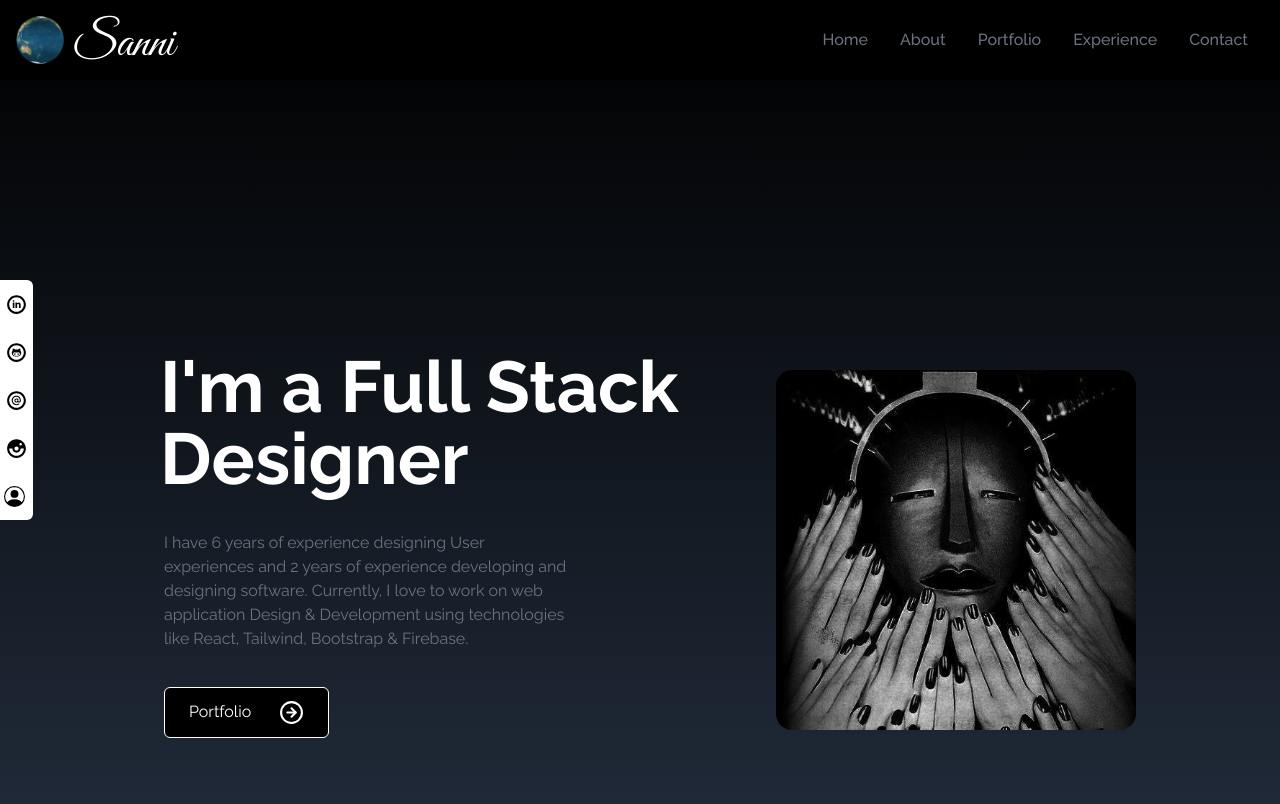
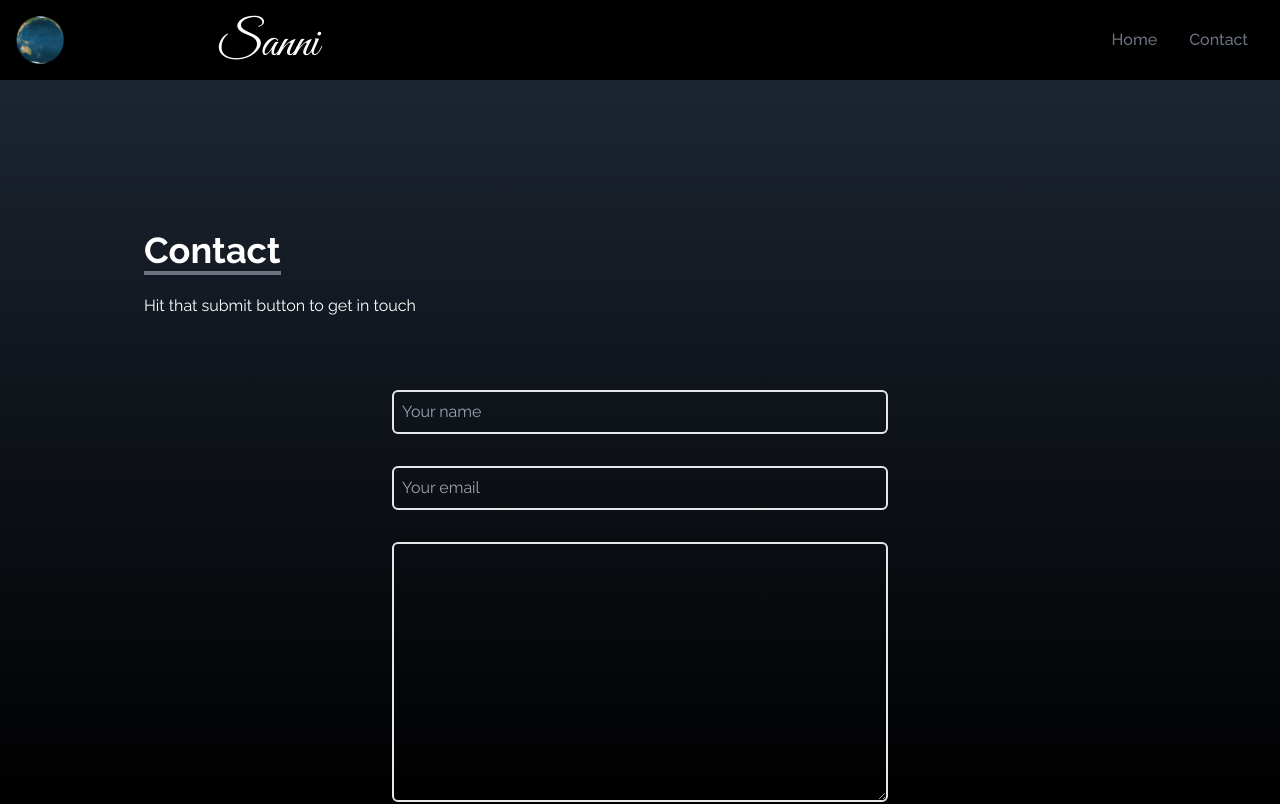
Before and after one commit to sxanni/react-tw-portfolio, a React (Create React App) app: page /Contact in a window 1280 px wide. Shown: the top 804 px of the page. Built offline with nearby package versions, Linux system fonts and the light colour scheme.

Commit message:
7th: Been trying to use both react scroll adn react router, but i finally gave in to have only react router so as to meet requirements, might also seperate about and experience sections into seperate pages.

```diff
--- a/package.json
+++ b/package.json
@@ -7,7 +7,6 @@
     "@testing-library/jest-dom": "^5.16.4",
     "@testing-library/react": "^13.3.0",
     "@testing-library/user-event": "^13.5.0",
-    "gh-pages": "^4.0.0",
     "react": "^18.2.0",
     "react-dom": "^18.2.0",
     "react-icons": "^4.4.0",
@@ -45,6 +44,7 @@
   },
   "devDependencies": {
     "autoprefixer": "^10.4.7",
+    "gh-pages": "^4.0.0",
     "postcss": "^8.4.14",
     "tailwindcss": "^3.1.4"
   }
--- a/src/App.js
+++ b/src/App.js
@@ -1,34 +1,55 @@
-
+import React from "react";
 import NavBar from "./components/NavBar";
-import Contact from './Contact';
-import Gallery from './Gallery';
-import Home from "./components/Home";
+import Contact from "./Contact";
+import Home from "./Home";
+import Gallery from "./Gallery";
+import Header from "./components/Header";
 import About from "./components/About";
 import Portfolio from "./components/Portfolio";
 import Experience from "./components/Experience";
 import SocialLinks from "./components/SocialLinks";
-import {BrowserRouter,Route, Link } from "react-router-dom";
+import { BrowserRouter, Routes, Route, Router } from "react-router-dom";
 
 function App() {
   return (
 
-    <div>
+    <BrowserRouter>
+      <Routes>
+        <Route exact path="/" element={<Home />} />
+        <Route path="/contact" element={<Contact />} />
+      </Routes>
+    </BrowserRouter>
+    // <BrowserRouter>
+    // <div className="container mt-2" style={{ marginTop: 40 }}>
+    //     <NavBar />
 
-      {/* <div> */}
-      {/* </div> */}
-      {/* <Route exact path="/" component={Home} /> */}
+    //     <Routes>
+    //       <Routes exact path="/">
 
-      <NavBar />
-      <Home />
-      <About />
-      <Portfolio />
-      <Experience />
-      {/* <Contact /> */}
-      {/* <Gallery /> */}
+    //       </Routes>
 
-      <SocialLinks />
-      {/* <Route to="" component={Contact} /> */}
-    </div>
+    //       <Route path="/Contact" element={<Contact/>} />
+    //     </Routes>
+    //   </div>
+    // </BrowserRouter>
+    // <div className="App">
+
+    // {/* <NavBar /> */}
+
+    // {/* <Routes>
+
+    //     <Route exact path="/Contact" element={<Contact/>} />
+    //     <Route exact path="/components/Home" element={<Home/>} />
+    //   </Routes> */}
+
+    //   {/* <Home />
+    //   <About />
+    //   <Portfolio />
+    //   <Experience />
+    //   <SocialLinks /> */}
+    //   {/* <Contact /> */}
+    //   {/* <Gallery /> */}
+    // {/* </div> */}
   );
 }
 
--- a/src/Contact.js
+++ b/src/Contact.js
@@ -2,10 +2,12 @@ import React from 'react';
 import NavBar from "./components/NavBar";
 
 
-const Contact = () => {
+{/* <NavBar/> */}
+function Contact() {
   return (
-    <div name="contact" className='w-full h-screen bg-gradient-to-b from-gray-800 to-black p-10 pt-80 text-white'>
-        <NavBar/>
+    <div>
+      <NavBar/>
+    <div name="Contact" className='w-full h-screen bg-gradient-to-b from-gray-800 to-black p-10 pt-80 text-white'>
        <div className='flex flex-col p-4 justify-center max-w-screen-lg mx-auto h-full'>
         <div className='pb-8 mt-20'>
             <p className='text-4xl font-bold inline border-b-4 border-gray-500'>Contact</p>
@@ -21,7 +23,8 @@ const Contact = () => {
         </div>
        </div>
     </div>
-  )
+    </div>
+  );
 }
 
 export default Contact
--- /dev/null
+++ b/src/Home.js
@@ -0,0 +1,24 @@
+import React from 'react'
+import NavBar from './components/NavBar'
+import Contact from "./Contact";
+import Gallery from "./Gallery";
+import Header from "./components/Header";
+import About from "./components/About";
+import Portfolio from "./components/Portfolio";
+import Experience from "./components/Experience";
+import SocialLinks from "./components/SocialLinks";
+
+const Home = () => {
+  return (
+    <div>
+        <NavBar/>
+         <Header />
+            <About />
+            <Portfolio />
+            <Experience />
+            <SocialLinks />
+    </div>
+  )
+}
+
+export default Home
--- a/src/components/Home.jsx
+++ b/src/components/Header.jsx
@@ -4,9 +4,9 @@ import { FiArrowRightCircle } from "react-icons/fi";
 import {Link} from "react-scroll";
 
 
-const Home = () => {
+const Header = () => {
   return (
-    <div name="home"
+    <div name="header"
     className=" h-screen w-full bg-gradient-to-b from-black to bg-gray-800 pt-5 pb-20 md:pb-5 ">
       <div className="pt-8 mt-32 max-w-screen-lg mx-auto translate-y-40 md:translate-y-0
       flex flex-col items-center justify-center h-full px-4 md:flex-row ">
@@ -39,4 +39,4 @@ const Home = () => {
   );
 };
 
-export default Home;
+export default Header;
--- a/src/components/NavBar.jsx
+++ b/src/components/NavBar.jsx
@@ -1,7 +1,8 @@
 import React, { useState } from "react";
 import icon from "../assets/icon.gif";
 import { FaBars, FaTimes } from "react-icons/fa";
-import {Link} from "react-scroll";
+import {Link as LinkS} from "react-scroll";
+import {Link as LinkR} from "react-router-dom";
 
 const NavBar = () => {
   const [nav, setNav] = useState(false); //set state in order to flip hamburger icon
@@ -11,22 +12,34 @@ const NavBar = () => {
     {
       id: 1,
       link: "home",
+      to: "/",
+      Link: "LinkR",
     },
-    {
-      id: 2,
-      link: "about",
-    },
-    {
-      id: 3,
-      link: "portfolio",
-    },
-    {
-      id: 4,
-      link: "experience",
-    },
+    // {
+    //   id: 2,
+    //   link: "about",
+    //   to: "/",
+    //   Link: "LinkS",
+
+    // },
+    // {
+    //   id: 3,
+    //   link: "portfolio",
+    //   to: "portfolio",
+    //   Link: "LinkS",
+    // },
+    // {
+    //   id: 4,
+    //   link: "experience",
+    //   to: "experience",
+    //   Link: "LinkS",
+
+    // },
     {
       id: 5,
       link: "contact",
+      to: "/Contact" ,
+      Link: LinkR,
     },
   ];
 
@@ -40,7 +53,7 @@ const NavBar = () => {
       <div className="name text-5xl font-signature mr-52 lg:mr-36 xl:-translate-x-60 lg:-translate-x-36 pt-2 bg-black ">Sanni</div>
       <ul className="hidden md:flex bg-black">
         {/* map link to links array */}
-        {links.map(({ id, link }) => (
+        {links.map(({ id, link, to, }) => (
           // insert li tag with properties you want for each link
 
           <li
@@ -51,7 +64,7 @@ const NavBar = () => {
           >
             {/* link value (name) will be outputted below. oonc */}
 
-            <Link to={link} smooth duration={500}>{link}</Link>
+            <LinkR to={to} smooth="true" duration={500}>{link}</LinkR>
           </li>
         ))}
       </ul>
@@ -73,7 +86,7 @@ const NavBar = () => {
       from-black to-gray-800 text-gray-500"
         >
           {/* map link to links array */}
-          {links.map(({ id, link }) => (
+          {links.map(({ id, link, to, Link }) => (
             // insert li tag with properties you want for each link
 
             <li
@@ -83,7 +96,7 @@ const NavBar = () => {
          text-gray-500 hover:text-white hover:scale-110 duration-200 "
             >
               {/* link value (name) will be outputted here */}
-              <Link onClick={() => setNav(!nav)} to={link} smooth duration={500}>{link}</Link>
+              <LinkR onClick={() => setNav(!nav)} to={to} smooth="true" duration={500}>{link}</LinkR>
             </li>
           ))}
         </ul>
--- a/src/index.js
+++ b/src/index.js
@@ -1,25 +1,40 @@
 import React from 'react';
+// import ReactDOM from 'react-dom/client';
 import ReactDOM from 'react-dom/client';
 import './index.css';
 import App from './App';
-import {BrowserRouter} from 'react-router-dom';
+import {BrowserRouter, Routes, Route} from 'react-router-dom';
 
-// ReactDom.render(
+// ReactDOM.render(
 //   <BrowserRouter>
 //     <App />
 //   </BrowserRouter>,
 //   document.getElementById('root')
 
 // );
-const root = ReactDOM.createRoot(document.getElementById('root'));
-root.render(
-  <BrowserRouter>
-    <App />
-  </BrowserRouter>
-);
+// const root = ReactDOM.createRoot(document.getElementById('root'));
+// root.render(
+//   <BrowserRouter>
+//     <App />
+//   </BrowserRouter>
+// );
 // const root = ReactDOM.createRoot(document.getElementById('root'));
 // root.render(
 //   <React.StrictMode>
-//     <App />
-//   </React.StrictMode>
+
+//   <BrowserRouter>
+//       <Routes>
+//         <Route path="/" element={ <App /> }>
+//         </Route>
+//       </Routes>
+//     </BrowserRouter>
+
+//   </React.StrictMode>,
+//   // document.getElementById('root')
 // );
+const root = ReactDOM.createRoot(document.getElementById('root'));
+root.render(
+  <React.StrictMode>
+    <App />
+  </React.StrictMode>
+);
```
Also changed, not shown: 1 other file (tests, documents, lock files or other folders).
